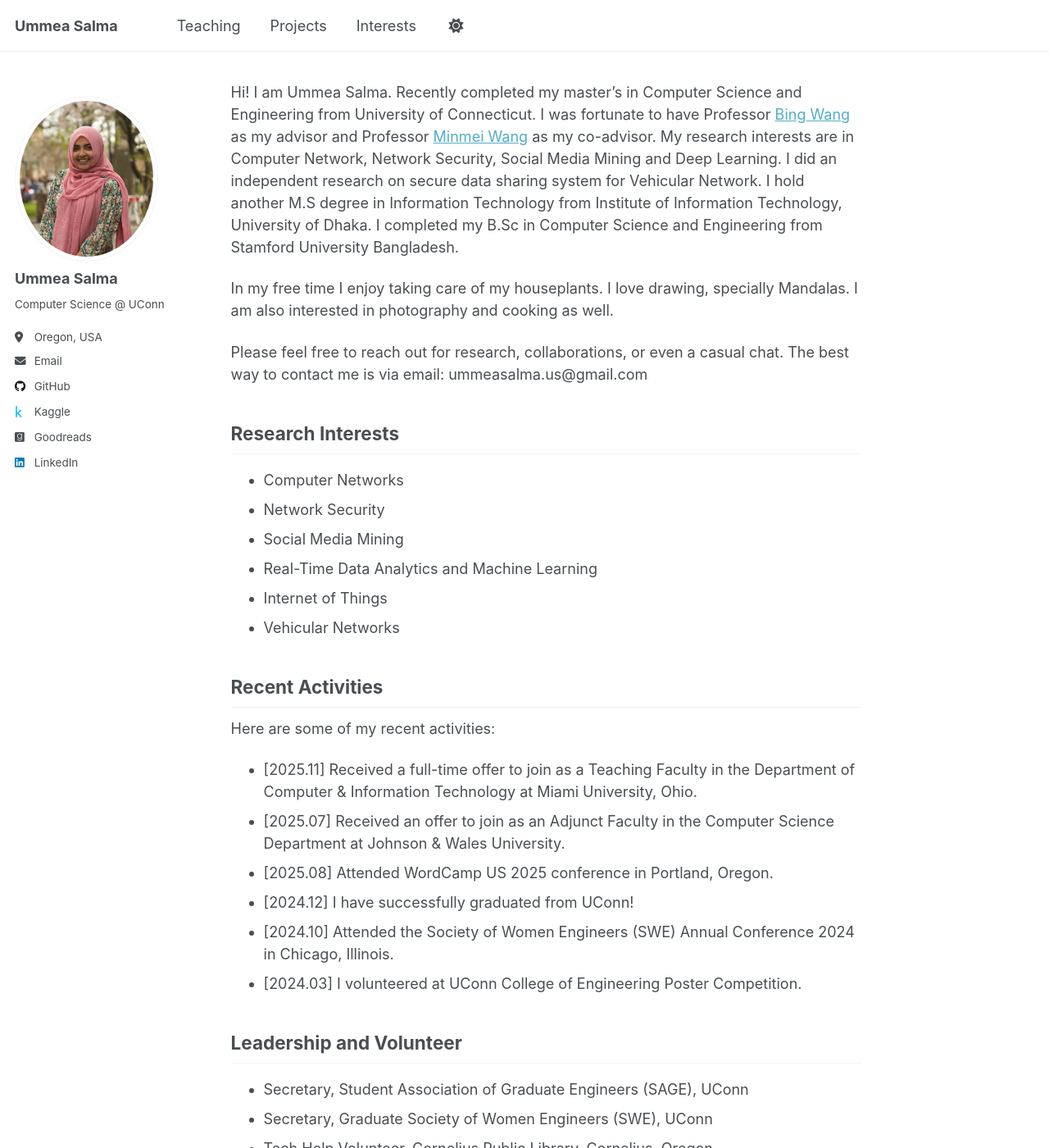
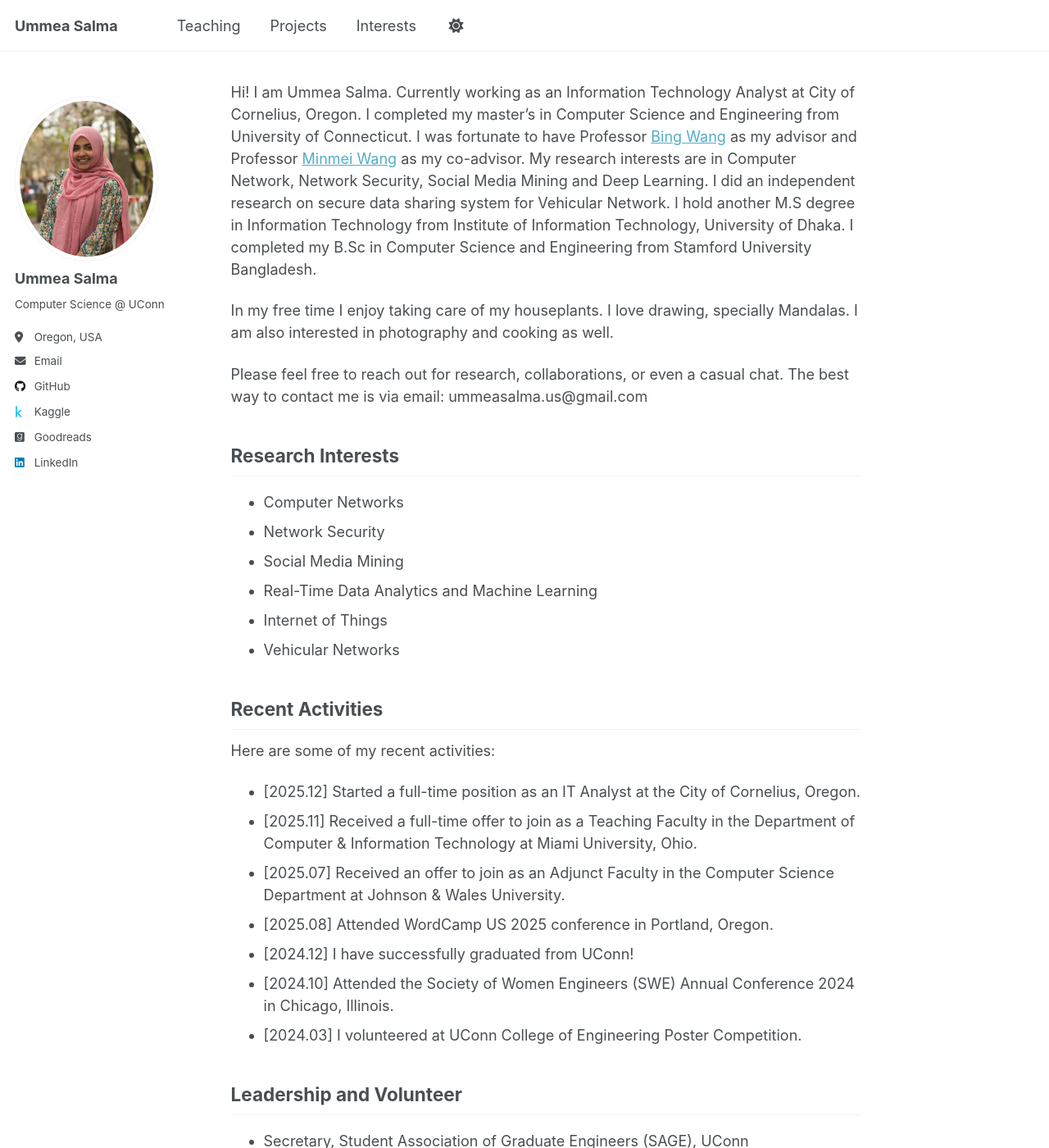
Before and after one commit to ummeasalma/ummeasalma.github.io, a Jekyll site: the page built from _pages/about.md, in a window 1280 px wide and 1400 px high. Shown: the whole window at 82% size. Built offline with Jekyll 4.4.1, drawn with Linux system fonts in a browser that asks for light colours; a script that is not in the unit is left out.

Commit message:
Revise about page with current job details
Updated personal information and recent activities.

```diff
--- a/_pages/about.md
+++ b/_pages/about.md
@@ -7,7 +7,7 @@ redirect_from:
   - /about.html
 ---
 
-Hi! I am Ummea Salma. Recently completed my master's in Computer Science and Engineering from University of Connecticut. I was fortunate to have Professor [Bing Wang](https://bing.cse.uconn.edu/) as my advisor and Professor [ Minmei Wang](https://minmei-wang.github.io/) as my co-advisor. My research interests are in Computer Network, Network Security, Social Media Mining and Deep Learning. I did an independent research on secure data sharing system for Vehicular Network. I hold another M.S degree in Information Technology from Institute of Information Technology, University of Dhaka. I completed my B.Sc in Computer Science and Engineering from Stamford University Bangladesh.
+Hi! I am Ummea Salma. Currently working as an Information Technology Analyst at City of Cornelius, Oregon. I completed my master's in Computer Science and Engineering from University of Connecticut. I was fortunate to have Professor [Bing Wang](https://bing.cse.uconn.edu/) as my advisor and Professor [Minmei Wang](https://archer-w.github.io/) as my co-advisor. My research interests are in Computer Network, Network Security, Social Media Mining and Deep Learning. I did an independent research on secure data sharing system for Vehicular Network. I hold another M.S degree in Information Technology from Institute of Information Technology, University of Dhaka. I completed my B.Sc in Computer Science and Engineering from Stamford University Bangladesh.
 
 In my free time I enjoy taking care of my houseplants. I love drawing, specially Mandalas. I am also interested in photography and cooking as well.
 
@@ -26,6 +26,7 @@ Please feel free to reach out for research, collaborations, or even a casual cha
 ## Recent Activities
 Here are some of my recent activities:
 
+- [2025.12] Started a full-time position as an IT Analyst at the City of Cornelius, Oregon.
 - [2025.11] Received a full-time offer to join as a Teaching Faculty in the Department of Computer & Information Technology at Miami University, Ohio.
 - [2025.07] Received an offer to join as an Adjunct Faculty in the Computer Science Department at Johnson & Wales University.
 - [2025.08] Attended WordCamp US 2025 conference in Portland, Oregon.
```
